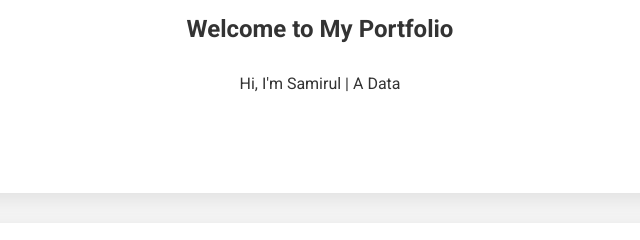
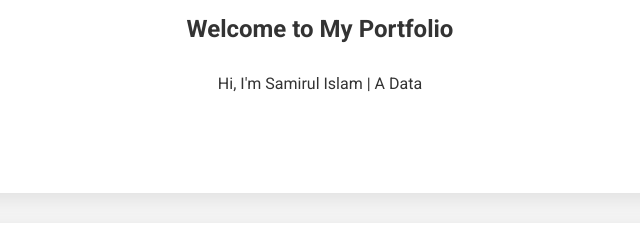
Before and after one commit to samirulcodes/MyPersonalPortfolio, a plain HTML site: page index.html in a window 1280 px wide. Shown: the part 256-496 px from the top of the page, 320-960 px from the left. Drawn offline with Linux system fonts and the light colour scheme.

Commit message:
MyPersonalPortfolio

```diff
--- a/index.html
+++ b/index.html
@@ -55,7 +55,7 @@
 
     <section id="home">
         <h1>Welcome to My Portfolio</h1>
-        <p>Hi, I'm Samirul | <span id="typing-text"></span></p>
+        <p>Hi, I'm Samirul Islam | <span id="typing-text"></span></p>
     </section>
 
     <section id="about">
```
